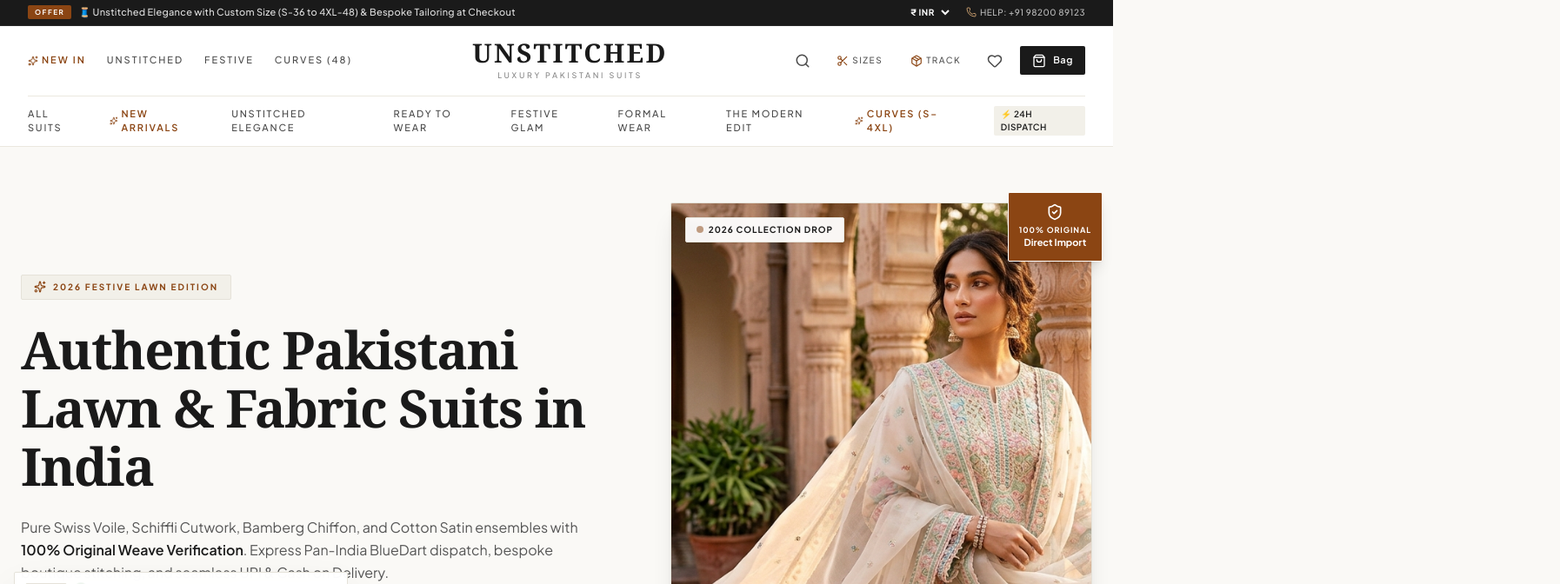
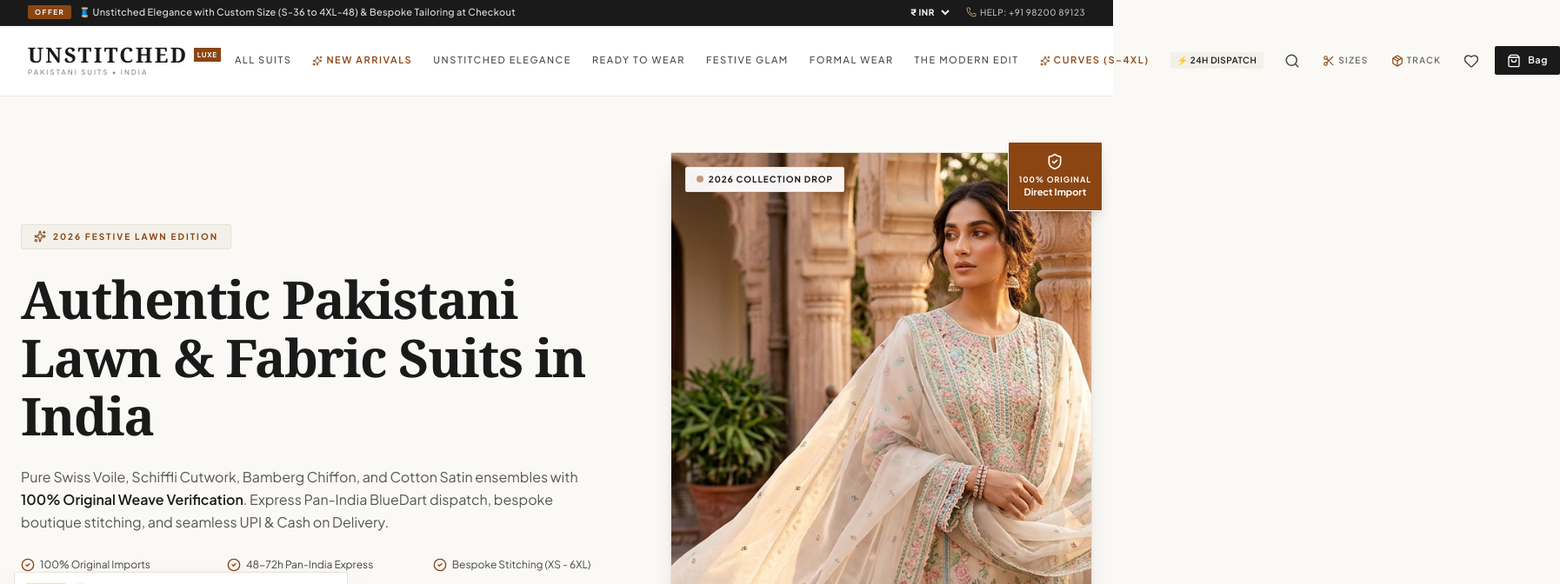
Before and after one commit to smfaraz/unstiched, a Next.js app: page / in a window 1280 px wide. Shown: the top 672 px of the page at 87% size, 1794 px wide, since content can reach past the window. Built offline with nearby package versions, Linux system fonts and the light colour scheme; a web font is replaced by a local one.

Commit message:
style: position logo on left and integrate categories into single clean navbar row

```diff
--- a/components/Navbar.tsx
+++ b/components/Navbar.tsx
@@ -89,55 +89,62 @@
   return (
     <header className="sticky top-0 z-40 bg-white/95 backdrop-blur-md border-b border-[#EBE8DF]">
       <div className="max-w-7xl mx-auto px-4 sm:px-6 lg:px-8">
-        {/* Main Header Bar */}
+        {/* Single Sleek Header Bar */}
         <div className="flex items-center justify-between h-16 sm:h-20 gap-4">
 
-          {/* Left: Mobile Menu Trigger & Quick Links on Desktop */}
-          <div className="flex items-center gap-3 sm:gap-6">
+          {/* 1. Left: Brand Logo & Mobile Trigger */}
+          <div className="flex items-center gap-3">
             <button
               onClick={() => setMobileMenuOpen(!mobileMenuOpen)}
-              className="lg:hidden p-2 text-[#1A1A1A] hover:bg-[#F6F5F0] rounded-sm transition -ml-2"
+              className="lg:hidden p-1.5 text-[#1A1A1A] hover:bg-[#F6F5F0] rounded-xs transition -ml-1"
               aria-label="Toggle Menu"
             >
               {mobileMenuOpen ? <X className="w-5 h-5" /> : <Menu className="w-5 h-5" />}
             </button>
 
-            {/* Desktop Quick Nav */}
-            <div className="hidden lg:flex items-center gap-6 text-[11px] uppercase tracking-[0.18em] font-medium text-[#4A4A4A]">
-              <Link href="/products?category=New%20Arrivals" className="hover:text-[#8B4513] transition-colors flex items-center gap-1 font-semibold text-[#8B4513]">
-                <Sparkles className="w-3 h-3 text-[#8B4513]" />
-                <span>New In</span>
-              </Link>
-              <Link href="/products?category=Unstitched%20Elegance" className="hover:text-black transition-colors">
-                Unstitched
-              </Link>
-              <Link href="/products?category=Festive%20Glam" className="hover:text-black transition-colors">
-                Festive
-              </Link>
-              <Link href="/products?category=Curves%20(XL-6XL)" className="hover:text-black transition-colors">
-                Curves (48)
-              </Link>
-            </div>
-          </div>
-
-          {/* Center: Brand Logo */}
-          <div className="flex-1 lg:flex-initial flex justify-center text-center">
             <Link
               href="/"
               onClick={() => setFilters((prev) => ({ ...prev, category: 'All', brand: [], searchQuery: '' }))}
-              className="flex flex-col items-center group select-none"
+              className="flex flex-col group select-none shrink-0"
             >
-              <span className="font-serif text-2xl sm:text-3xl font-bold tracking-[0.08em] uppercase text-[#1A1A1A] group-hover:text-[#8B4513] transition-colors leading-none">
-                UNSTITCHED
-              </span>
-              <span className="text-[8px] sm:text-[9px] uppercase tracking-[0.3em] text-[#888] font-medium mt-1">
-                Luxury Pakistani Suits
+              <div className="flex items-center gap-1.5">
+                <span className="font-serif text-xl sm:text-2xl font-bold tracking-[0.1em] uppercase text-[#1A1A1A] group-hover:text-[#8B4513] transition-colors leading-none">
+                  UNSTITCHED
+                </span>
+                <span className="text-[8px] bg-[#8B4513] text-white px-1 py-0.5 rounded-2xs font-bold uppercase tracking-widest hidden sm:inline-block">
+                  LUXE
+                </span>
+              </div>
+              <span className="text-[8px] uppercase tracking-[0.25em] text-[#888] font-medium hidden sm:block mt-0.5">
+                Pakistani Suits • India
               </span>
             </Link>
           </div>
 
-          {/* Right: Search, Size Guide, Wishlist & Cart */}
-          <div className="flex items-center gap-1.5 sm:gap-3">
+          {/* 2. Center: Clean Inline Navigation Links */}
+          <nav className="hidden lg:flex items-center gap-5 xl:gap-6 text-[11px] uppercase tracking-[0.14em] font-medium text-[#4A4A4A]">
+            {navCategories.map((item) => (
+              <Link
+                key={item.name}
+                href={item.path}
+                className={`transition-colors py-1 hover:text-black whitespace-nowrap ${
+                  item.isSpecial ? 'text-[#8B4513] font-semibold flex items-center gap-1' : 'text-[#4A4A4A]'
+                }`}
+              >
+                {item.isSpecial && <Sparkles className="w-3 h-3 text-[#8B4513]" />}
+                <span>{item.name}</span>
+              </Link>
+            ))}
+            <Link
+              href="/products?fastDispatch=true"
+              className="text-[10px] text-[#1A1A1A] bg-[#F2F0E9] hover:bg-[#E5E2D9] px-2 py-0.5 rounded-xs font-semibold tracking-wider transition whitespace-nowrap"
+            >
+              ⚡ 24h Dispatch
+            </Link>
+          </nav>
+
+          {/* 3. Right: Search, Sizes, Track, Wishlist & Cart */}
+          <div className="flex items-center gap-1.5 sm:gap-2.5 shrink-0">
             {/* Search Trigger / Input Box */}
             <div ref={searchRef} className="relative">
               {searchOpen ? (
@@ -209,7 +216,7 @@
             {/* Size Guide Link */}
             <Link
               href="/size-guide"
-              className="hidden md:flex items-center gap-1 px-2.5 py-1.5 rounded-xs text-[#555] hover:text-black hover:bg-[#F6F5F0] text-[10px] uppercase tracking-[0.15em] font-medium transition"
+              className="hidden xl:flex items-center gap-1 px-2 py-1.5 rounded-xs text-[#555] hover:text-black hover:bg-[#F6F5F0] text-[10px] uppercase tracking-[0.14em] font-medium transition"
             >
               <Scissors className="w-3.5 h-3.5 text-[#8B4513]" />
               <span>Sizes</span>
@@ -218,7 +225,7 @@
             {/* Track Link */}
             <Link
               href="/track-order"
-              className="hidden sm:flex items-center gap-1 px-2.5 py-1.5 rounded-xs text-[#555] hover:text-black hover:bg-[#F6F5F0] text-[10px] uppercase tracking-[0.15em] font-medium transition"
+              className="hidden xl:flex items-center gap-1 px-2 py-1.5 rounded-xs text-[#555] hover:text-black hover:bg-[#F6F5F0] text-[10px] uppercase tracking-[0.14em] font-medium transition"
             >
               <Package className="w-3.5 h-3.5 text-[#8B4513]" />
               <span>Track</span>
@@ -257,28 +264,6 @@
             </Link>
           </div>
         </div>
-
-        {/* Secondary Category Sub-Nav: Clean, Uncluttered, Refined */}
-        <nav className="hidden lg:flex items-center justify-center gap-7 py-2.5 border-t border-[#EBE8DF] text-[11px] uppercase tracking-[0.16em] font-medium text-[#555]">
-          {navCategories.map((item) => (
-            <Link
-              key={item.name}
-              href={item.path}
-              className={`transition-colors py-0.5 hover:text-black ${
-                item.isSpecial ? 'text-[#8B4513] font-semibold flex items-center gap-1' : 'text-[#4A4A4A]'
-              }`}
-            >
-              {item.isSpecial && <Sparkles className="w-2.5 h-2.5 text-[#8B4513]" />}
-              <span>{item.name}</span>
-            </Link>
-          ))}
-          <Link
-            href="/products?fastDispatch=true"
-            className="text-[10px] text-[#1A1A1A] bg-[#F2F0E9] hover:bg-[#E5E2D9] px-2 py-0.5 rounded-xs font-semibold tracking-wider transition ml-2"
-          >
-            ⚡ 24h Dispatch
-          </Link>
-        </nav>
       </div>
 
       {/* Mobile Slide-in Drawer */}
```
